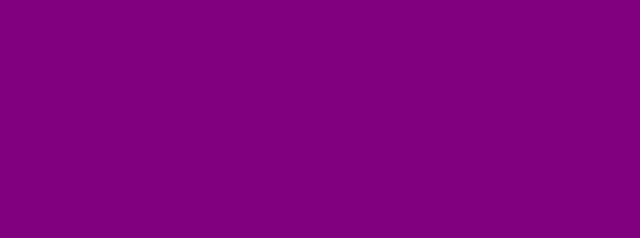
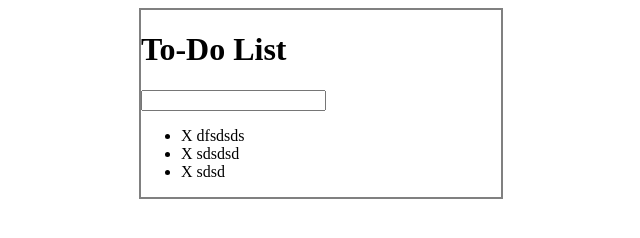
Before and after one commit to vskema/todosList, a plain HTML site: page index.html in a window 1280 px wide. Shown: the whole page, without its empty margins (319-959 px from the left). Drawn offline with Linux system fonts and the light colour scheme.

Commit message:
added html structure

```diff
--- a/assets/css/style.css
+++ b/assets/css/style.css
@@ -1,4 +1,5 @@
-
-body {
-    background: purple;
+#container{
+    width: 360px;
+    margin: 0 auto;
+    border: 2px solid gray;
 }
--- a/index.html
+++ b/index.html
@@ -8,6 +8,17 @@
 </head>
 <body>
 
+<div id="container">
+    <h1>To-Do List</h1>
+    <input type="text">
+
+    <ul>
+        <li><span>X</span> dfsdsds</li>
+        <li><span>X</span> sdsdsd</li>
+        <li><span>X</span> sdsd</li>
+    </ul>
+</div>
+
 <script type="text/javascript" src="assets/js/script.js"></script>
 </body>
 </html>
```
